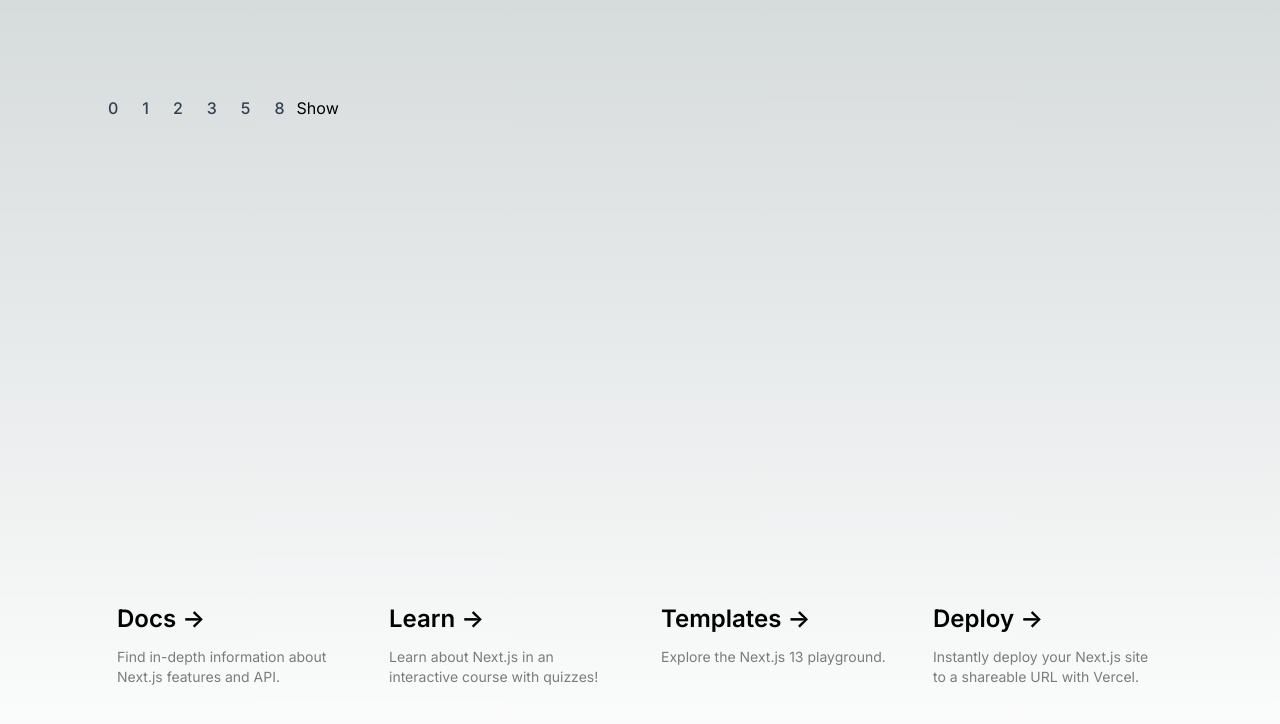
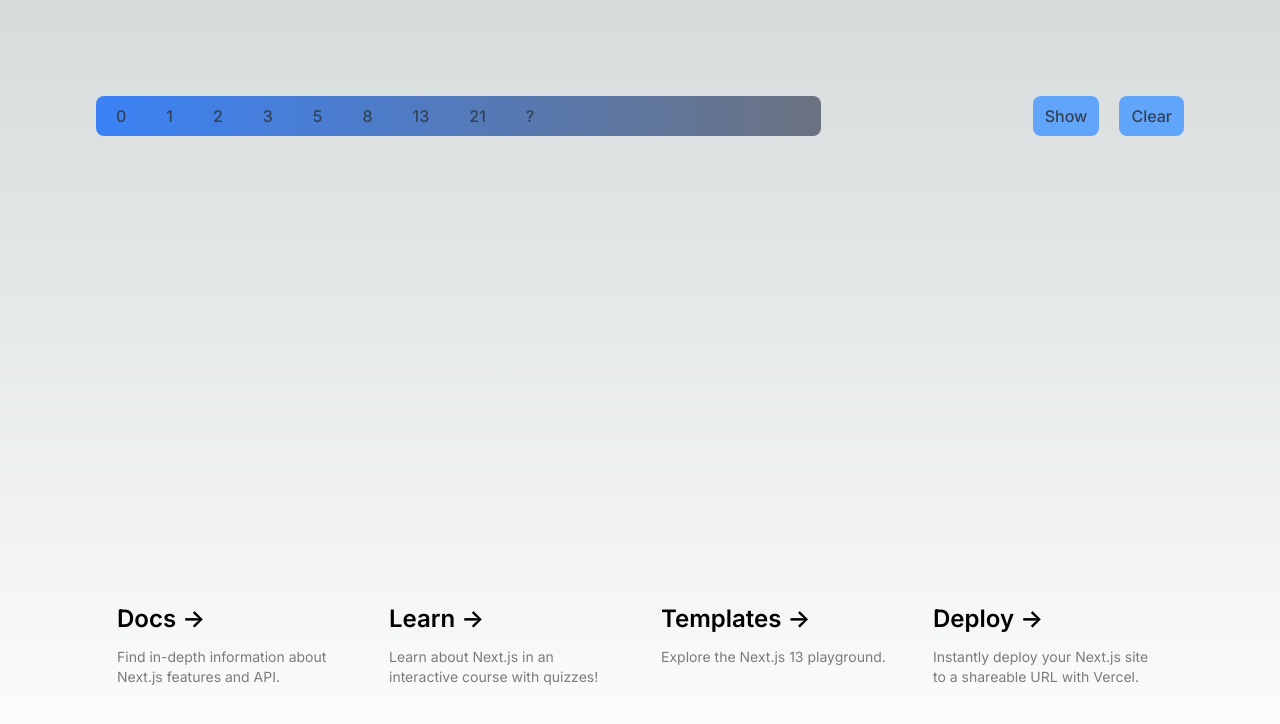
Before and after one commit to silencelf/goplayground, a Next.js app in the folder websocket/poker/: page / in a window 1280 px wide. Shown: the top 724 px of the page. Built offline with nearby package versions, Linux system fonts and the light colour scheme.

Commit message:
build layout

```diff
--- /dev/null
+++ b/websocket/poker/app/components/button.tsx
@@ -0,0 +1,14 @@
+'use client'
+
+import { Component, ComponentProps, ReactNode } from "react";
+
+type ButtonProps = {
+    onClick?: () => void;
+    children: ReactNode
+}
+
+export default function Button (props: ButtonProps) {
+    return <button className='bg-blue-400 rounded-lg px-3 py-2 text-slate-700 font-medium hover:bg-slate-100 hover:text-slate-900'>
+        {props.children}
+    </button>
+};
--- a/websocket/poker/app/page.tsx
+++ b/websocket/poker/app/page.tsx
@@ -1,23 +1,34 @@
 import Image from 'next/image'
+import Button from './components/button';
 
 export default function Home() {
-  return (
-    <main className="flex min-h-screen flex-col items-center justify-between p-24">
-      <ul className="flex w-full">
-        {[
+  const points = [
     ['0', 0],
     ['1', 1],
     ['2', 2],
     ['3', 3],
     ['5', 5],
     ['8', 8],
-        ].map(([title, val]) => (
-          <li key={title} className="">
-            <a key={title} className="rounded-lg px-3 py-2 text-slate-700 font-medium hover:bg-slate-100 hover:text-slate-900">{title}</a>
+    ['13', 13],
+    ['21', 21],
+    ['?', 21],
+  ];
+
+  return (
+    <main className="flex min-h-screen flex-col items-center justify-between p-24">
+      <div id="actions" className="grid w-full min-w-fit lg:grid-cols-[2fr,1fr] lg:text-left ">
+        <ul className="flex bg-gradient-to-r from-blue-500 to-gray-500 rounded-lg">
+          {points.map(([title, val]) => (
+            <li key={title} className="px-2">
+              <button className="rounded-lg px-3 py-2 text-slate-700 font-medium hover:bg-slate-100 hover:text-slate-900 transition-colors">{title}</button>
             </li>
           ))}
-        <li className="justify-end"><input type="button" value="Show" /></li>
         </ul>
+        <ul className='flex justify-end my-5 lg:my-0'>
+          <li className="px-5"><Button>Show</Button></li>
+          <li><Button>Clear</Button></li>
+        </ul>
+      </div>
 
       <div className="mb-32 grid text-center lg:mb-0 lg:grid-cols-4 lg:text-left">
         <a
```
Lines whose indentation alone changed are shown as unchanged.
